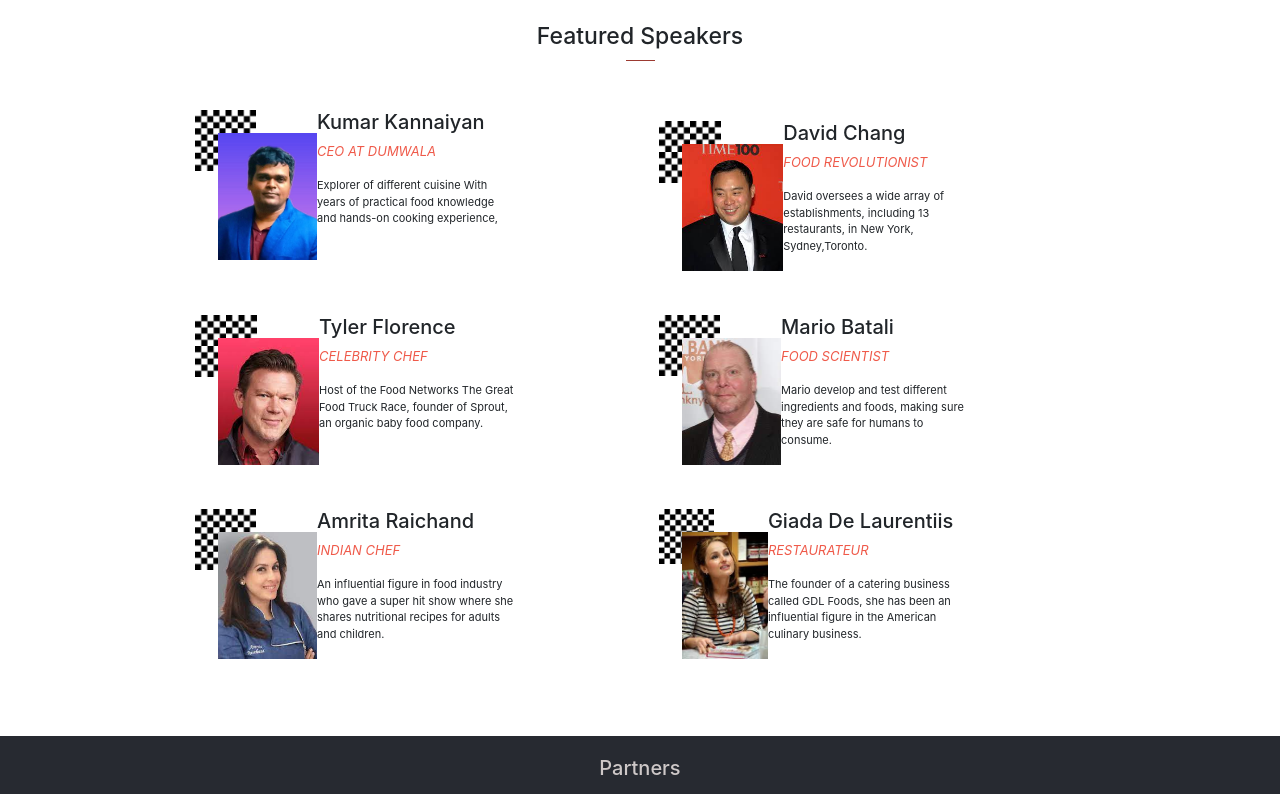
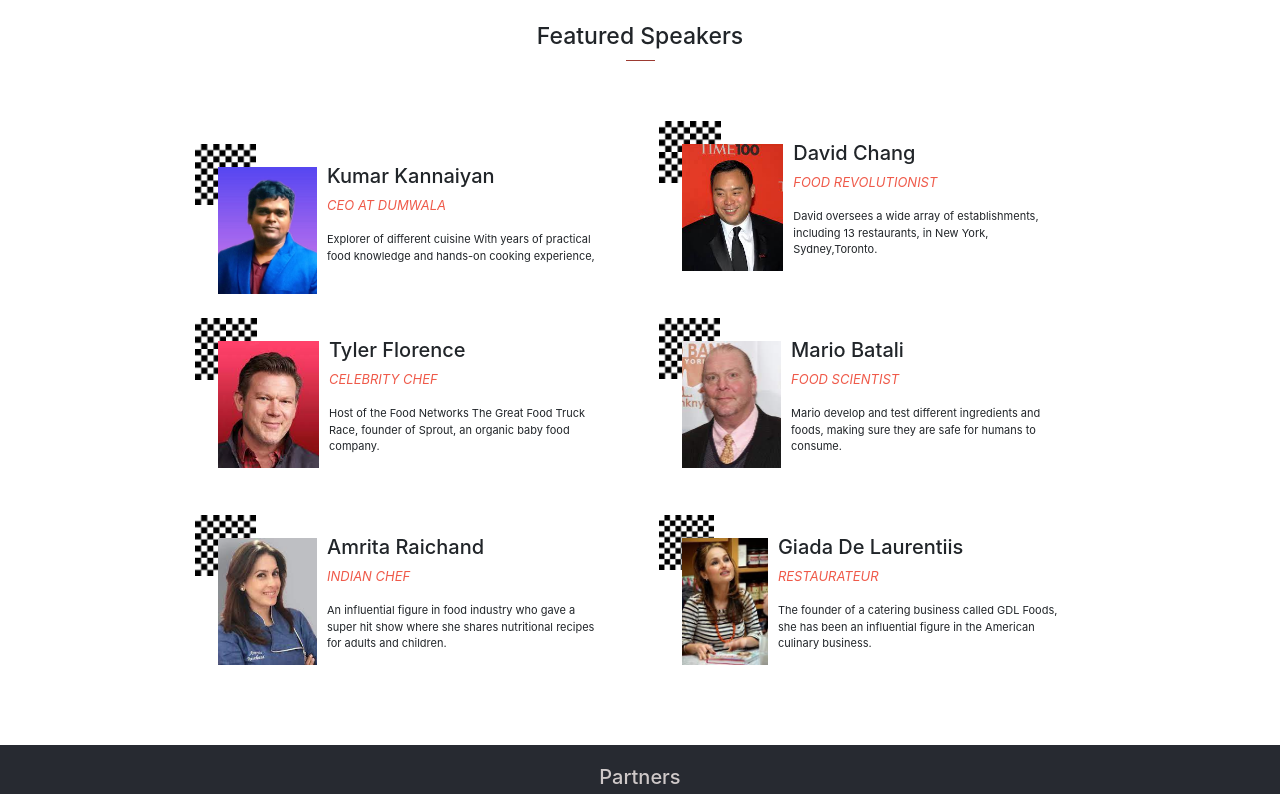
Before and after one commit to Sonikak004/Capstone-Project-One, a website: page index.html in a window 1280 px wide. Shown: the part 890-1684 px from the top of the page. Drawn offline with nearby package versions, Linux system fonts and the light colour scheme.

Commit message:
Add styles to featured speakers section

```diff
--- a/index.css
+++ b/index.css
@@ -253,26 +253,6 @@ li p {
 
 /* featured speaker more button for mobile */
 
-#guest3 {
-    display: none;
-}
-
-#guest4 {
-    display: none;
-}
-
-#guest5 {
-    display: none;
-}
-
-#guest6 {
-    display: none;
-}
-
-#guest7 {
-    display: none;
-}
-
 footer {
     display: none;
 }
@@ -302,7 +282,7 @@ footer {
 }
 
 .gu6 img {
-    width: 234px !important;
+    width: 248px !important;
 }
 
 .guest img {
@@ -317,8 +297,29 @@ footer {
     margin-left: 14px;
 }
 
-#guest1 {
-    margin-top: 10px;
+.guest img:hover, .guest img:active {
+    box-shadow: 2px 2px 2px 2px rgb(0 0 0 / 20%);
+}
+
+
+#guest3 {
+    display: none;
+}
+
+#guest4 {
+    display: none;
+}
+
+#guest4 {
+    display: none;
+}
+
+#guest5 {
+    display: none;
+}
+
+#guest6 {
+    display: none;
 }
 
 .guest {
@@ -369,6 +370,11 @@ footer {
 .loadm-btn:disabled {
     background-color: #fff;
     color: #1c1a19;
+}
+
+.fttxt-div{
+    margin-left: 10px;
+    margin-top: 20px;
 }
 
 @media screen and (min-width: 768px) {
@@ -574,7 +580,7 @@ header {
 }
 
 .p2 {
-    width: 60%;
+    width: 85%;
     font-size: 11px;
 }
     /* footer section for desktop only */
@@ -691,22 +697,6 @@ header {
     display: none;
  }
 
- #guest3 {
-    display: block;
-}
-
- #guest4 {
-    display: block;
-}
-
- #guest5 {
-    display: block;
-}
-
- #guest6 {
-    display: block;
-}
-
 .bottom {
     display: flex;
     justify-content: center;
```
